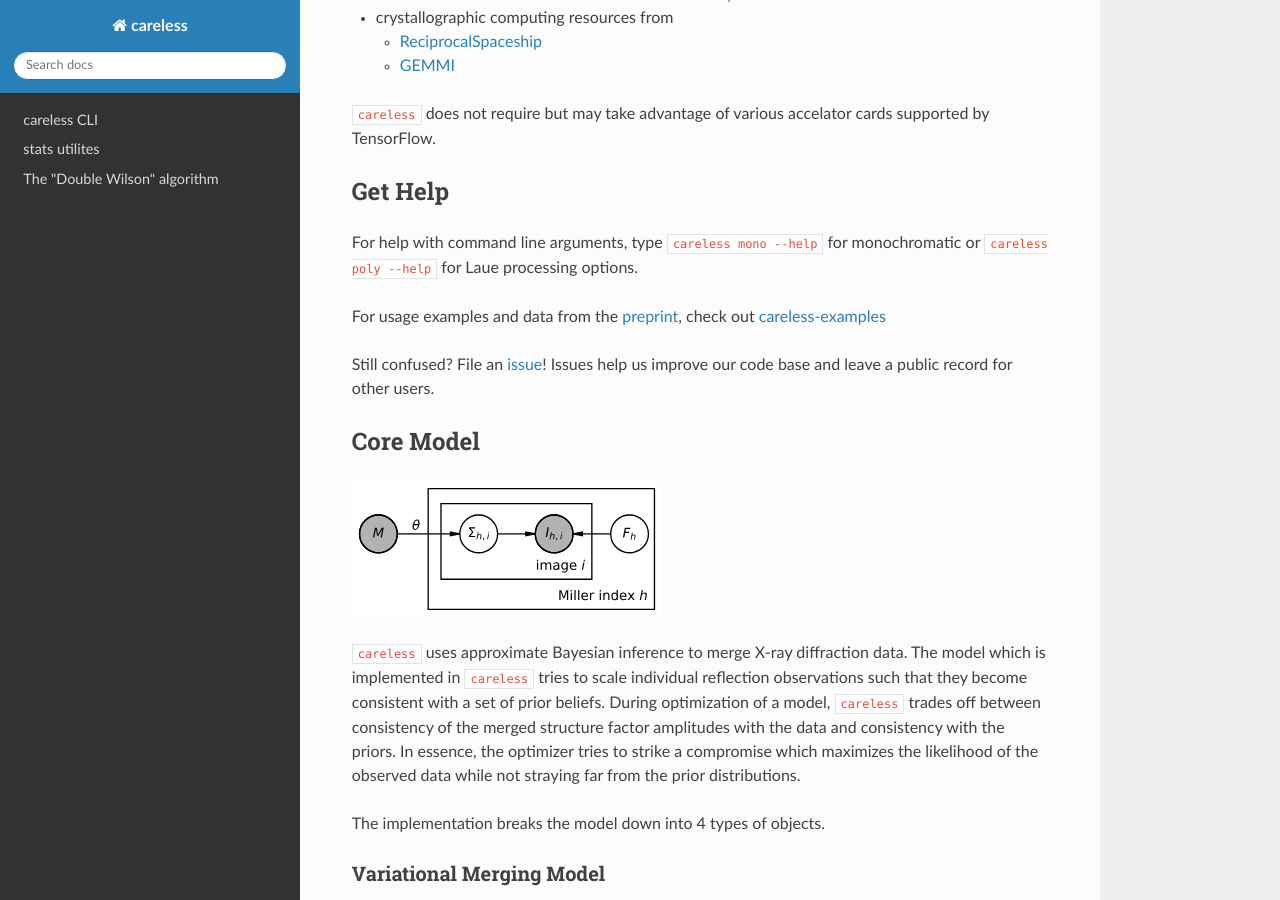
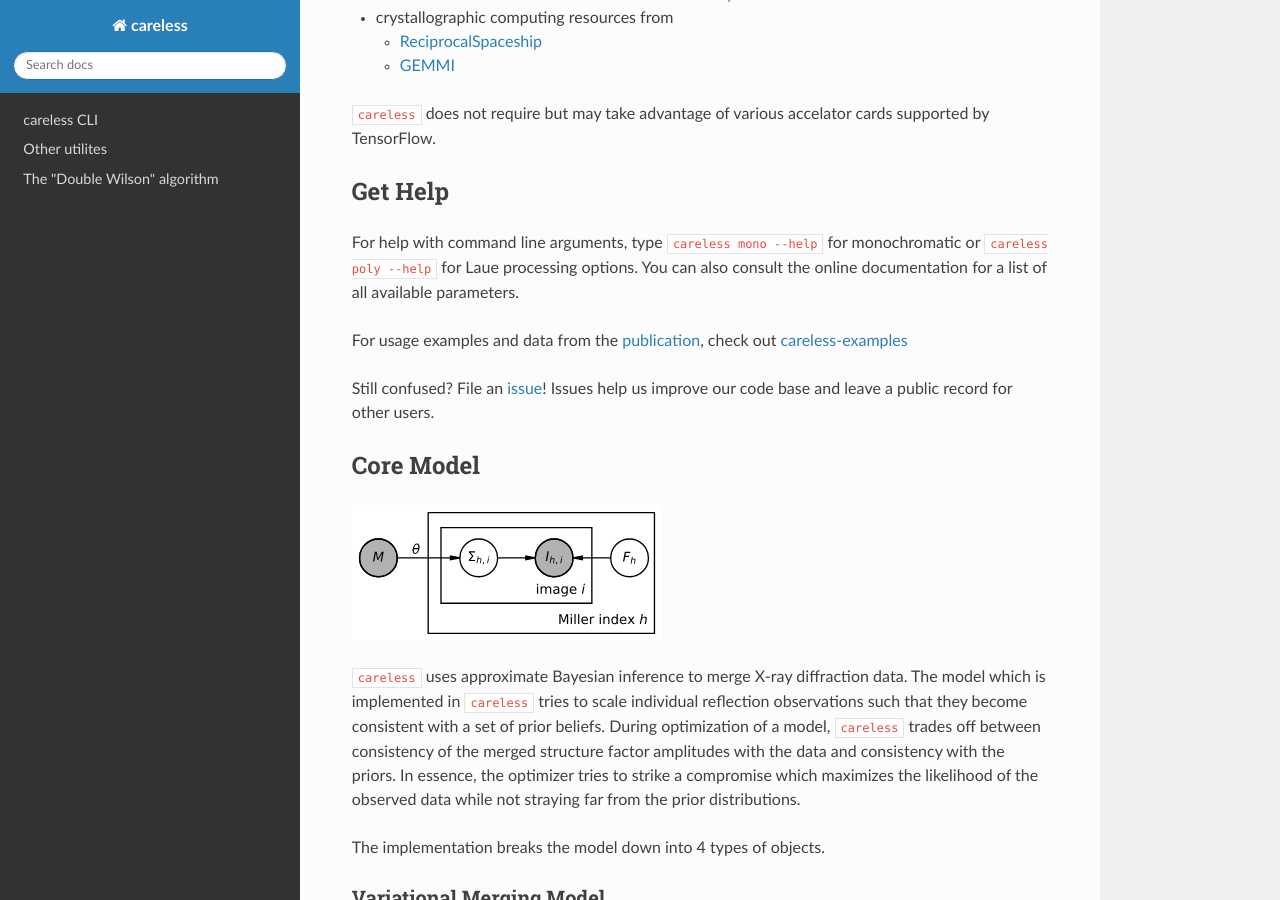
Before and after one commit to rs-station/careless, a Sphinx documentation site: the page built from docs/index.md, in a window 1280 px wide and 900 px high, scrolled down 1737 px. Built offline with Sphinx 7.4.7 and the Read the Docs theme 2.0.0, drawn with Linux system fonts in a browser that asks for light colours.

Commit message:
minor content updates to readme, link to paper

````diff
--- a/README.md
+++ b/README.md
@@ -1,11 +1,10 @@
 # Careless
 Merging crystallography data without much physics.
-
 
 ![Build](https://github.com/rs-station/careless/workflows/Build/badge.svg)
 [![codecov](https://codecov.io/gh/rs-station/careless/branch/main/graph/badge.svg)](https://codecov.io/gh/rs-station/careless)
 [![PyPI](https://img.shields.io/pypi/v/careless?color=blue)](https://pypi.org/project/careless/)
-[![DOI](http://img.shields.io/badge/bioRxiv-10.1101/2021.01.05.425510-BD2736.svg)](https://doi.org/10.1101/2021.01.05.425510)
+[![DOI](http://img.shields.io/badge/nature_comms-purple.svg)](https://doi.org/10.1038/s41467-022-35280-8)
 
 ## Installation
 As described in the [TensorFlow docs](https://www.tensorflow.org/install/pip#step-by-step_instructions), it is best practice to install `careless` in a fresh [anaconda](https://www.anaconda.com/products/distribution) environment to avoid conflicts with previously installed dependencies.
@@ -63,12 +62,11 @@ Pip will handle installation of all dependencies.
 `careless` does not require but may take advantage of various accelator cards supported by TensorFlow.
 
 ## Get Help
-For help with command line arguments, type `careless mono --help` for monochromatic or `careless poly --help` for Laue processing options.
+For help with command line arguments, type `careless mono --help` for monochromatic or `careless poly --help` for Laue processing options. You can also consult the online documentation for a list of all available parameters.
 
-For usage examples and data from the [preprint](https://doi.org/10.1101/2021.01.05.425510), check out [careless-examples](https://github.com/rs-station/careless-examples)
+For usage examples and data from the [publication](https://doi.org/10.1038/s41467-022-35280-8), check out [careless-examples](https://github.com/rs-station/careless-examples)
 
 Still confused? File an [issue](https://github.com/rs-station/careless/issues/new/choose)! Issues help us improve our code base and leave a public record for other users.
-
 
 ## Core Model
 
--- a/docs/index.md
+++ b/docs/index.md
@@ -8,7 +8,7 @@
    :hidden:
 
    careless CLI <careless>
-   stats utilites <stats>
+   Other utilites <stats>
    The "Double Wilson" algorithm <double_wilson>
 
 ```
````
Also changed, not shown: docs/double_wilson.md (+3 -2 lines), docs/stats.md (+1 -1 lines).
